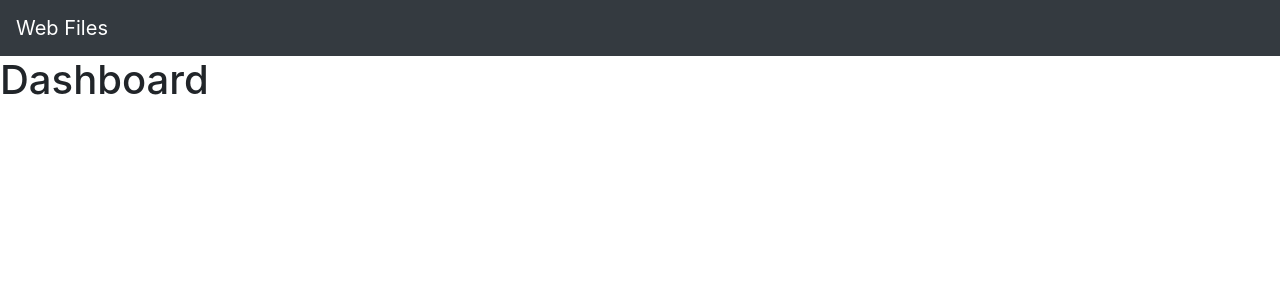
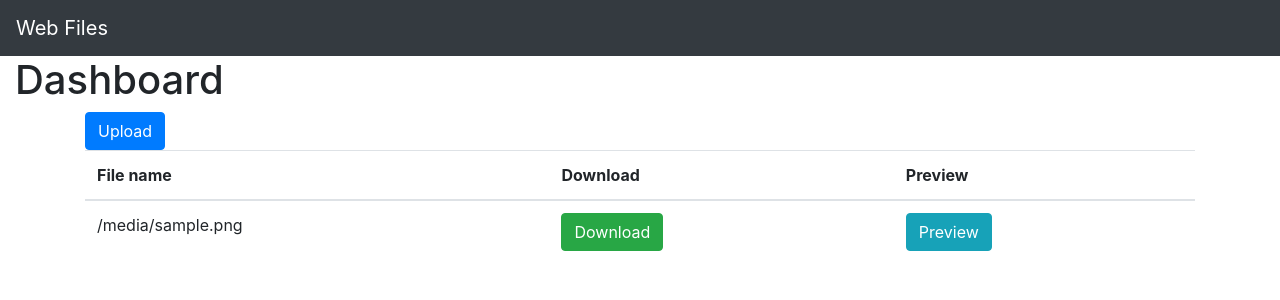
Before and after one commit to Articfire/flask-file-server, a Flask app: template templates/dashboard.html in a window 1280 px wide. Shown: the top 300 px of the page. Run offline with Flask 2, Linux system fonts and the light colour scheme; the template is opened without the code that fills it: most values are stand-ins (such as "Sample title", 1, 10 or a date in 2020); some libraries are stand-ins or nearby versions.

Commit message:
Fix import hell in app and blueprints, Add the rest of the views. I fixed the import hell in blueprints.py, i had to import the app inside the views for it to function properly. Fixed a minor issue for the base template, finished the dashboard template and added a form, so it can POST properly and save the file uploaded.

```diff
--- a/app.py
+++ b/app.py
@@ -16,4 +16,6 @@ def register_blueprints(app):
 
 
 app = create_app()
-app.run()
+
+if __name__ == "__main__":
+    app.run()
--- a/templates/base.html
+++ b/templates/base.html
@@ -9,7 +9,7 @@
   <a class="navbar-brand" href="#">Web Files</a>
   <!-- Navbar content -->
 </nav>
-<div>
+<div class="container-fluid">
   <header>
     {% block header %}{% endblock %}
   </header>
--- a/templates/dashboard.html
+++ b/templates/dashboard.html
@@ -5,7 +5,32 @@
 {% endblock %}
 
 {% block content %}
-{% endblock %}
+<div class="container">
+    <a class="btn btn-primary" href="upload">Upload</a>
+    <table class="table">
+        <thead>
+            <tr>
+                <th scope="col">File name</th>
+                <th scope="col">Download</th>
+                <th scope="col">Preview</th>
+            </tr>
+        </thead>
+        <tbody>
+        {% for filename in filenames %}
+            <tr>
+                <td>{{ filename }}</td>
+                <td>
+                    <a class="btn btn-success" href="download/{{ filename }}">Download</a>
+                </td>
+                <td>
+                    <a class="btn btn-info" href="preview/{{ filename }}">Preview</a>
+                </td>
+            </tr>
+        {% endfor %}
+        </tbody>
+    </table>
+</div>
+{% endblock content %}
 
 {% block script %}
 {% endblock script %}
--- a/templates/upload.html
+++ b/templates/upload.html
@@ -13,8 +13,10 @@
                     <h3>Upload Form</h3>
                 </div>
                 <div class="card-body">
-                    <input type=file name=file class="btn btn-info">
-                    <button class="btn btn-success" value=Upload>Upload</button>
+                    <form method=post enctype=multipart/form-data>
+                        <input class="btn btn-info" type=file name=file>
+                        <input class="btn btn-success" type=submit value=Upload>
+                    </form>
                 </div>
             </div>
         </div>
--- a/wsgi.py
+++ b/wsgi.py
@@ -1,4 +1,6 @@
-from project import app
+from app import app
+from config import ProductionConfig
 
 if __name__ == "__main__":
+    app.config.from_object(ProductionConfig())
     app.run()
```
Also changed, not shown: blueprints.py (+15 -8 lines).
